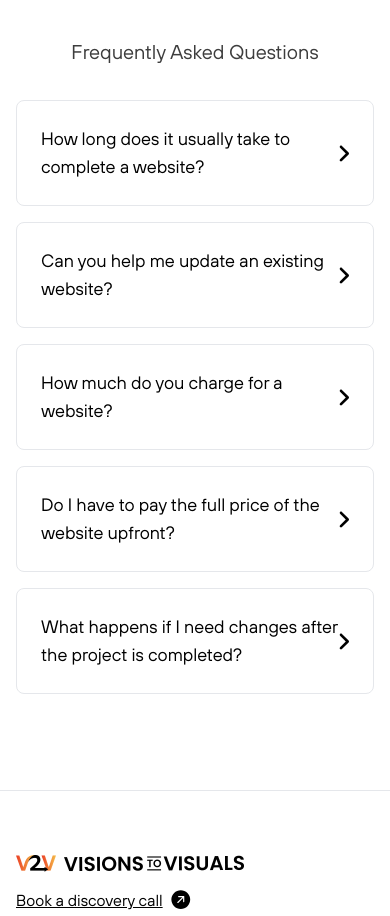
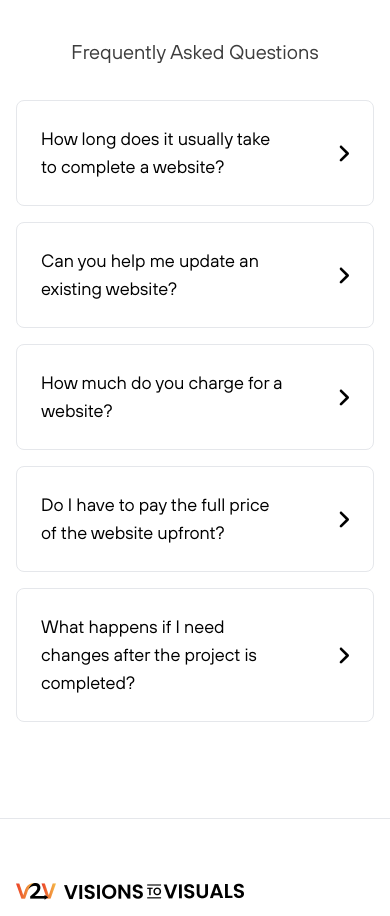
Before and after one commit to Visions-to-Visuals/v2v-website, a Next.js app: page / in a window 390 px wide. Shown: the part 7540-8456 px from the top of the page. Built offline with nearby package versions, Linux system fonts and the light colour scheme.

Commit message:
feat: mobile FAQ

```diff
--- a/src/components/sections/FAQSection.tsx
+++ b/src/components/sections/FAQSection.tsx
@@ -17,7 +17,7 @@ function FAQItem({ faq }: { faq: FAQ }) {
         onClick={() => setIsOpen(!isOpen)}
         className="w-full flex items-center justify-between p-6 text-left"
       >
-        <span className="text-lg">{faq.question}</span>
+        <span className="text-lg max-w-[80%]">{faq.question}</span>
         <Image
           src="/assets/faq-dropdown.svg"
           alt="Dropdown arrow"
```
